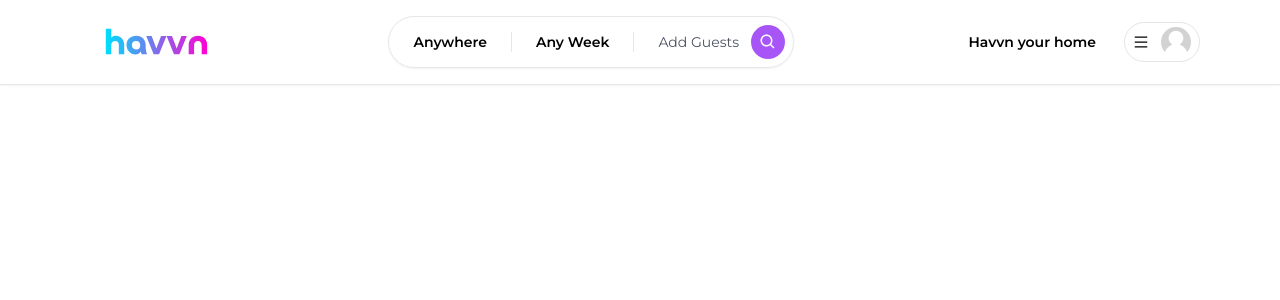
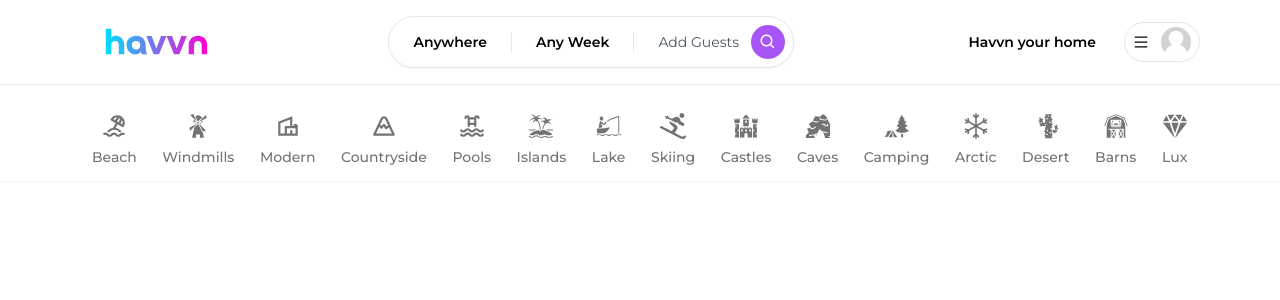
Before and after one commit to adipshr/havvn, a Next.js app: page / in a window 1280 px wide. Shown: the top 300 px of the page. Built offline with nearby package versions, Linux system fonts and the light colour scheme; no server answers.

Commit message:
feat: categorybox complete :D

```diff
--- a/app/components/modals/LoginModal.tsx
+++ b/app/components/modals/LoginModal.tsx
@@ -85,7 +85,7 @@
         outline
         label="Continue with Google"
         icon={FcGoogle}
-        onClick={() => {}}
+        onClick={() => signIn("google")}
       />
       <Button
         outline
--- /dev/null
+++ b/app/components/navbar/CategorieBox.tsx
@@ -0,0 +1,72 @@
+'use client';
+
+import qs from 'query-string';
+import { useRouter, useSearchParams } from "next/navigation";
+import { useCallback } from "react";
+import { IconType } from "react-icons";
+
+interface CategoryBoxProps {
+  icon: IconType,
+  label: string;
+  selected?: boolean;
+}
+
+const CategoryBox: React.FC<CategoryBoxProps> = ({
+  icon: Icon,
+  label,
+  selected,
+}) => {
+  const router = useRouter();
+  const params = useSearchParams();
+
+  const handleClick = useCallback(() => {
+    let currentQuery = {};
+
+    if (params) {
+      currentQuery = qs.parse(params.toString())
+    }
+
+    const updatedQuery: any = {
+      ...currentQuery,
+      category: label
+    }
+
+    if (params?.get('category') === label) {
+      delete updatedQuery.category;
+    }
+
+    const url = qs.stringifyUrl({
+      url: '/',
+      query: updatedQuery
+    }, { skipNull: true });
+
+    router.push(url);
+  }, [label, router, params]);
+
+  return (
+    <div
+      onClick={handleClick}
+      className={`
+        flex
+        flex-col
+        items-center
+        justify-center
+        gap-2
+        p-3
+        border-b-2
+        hover:text-neutral-800
+        transition
+        cursor-pointer
+        ${selected ? 'border-b-neutral-800' : 'border-transparent'}
+        ${selected ? 'text-neutral-800' : 'text-neutral-500'}
+      `}
+    >
+      <Icon size={26} />
+      <div className="font-medium text-sm">
+        {label}
+      </div>
+    </div>
+   );
+}
+
+export default CategoryBox;
--- /dev/null
+++ b/app/components/navbar/Categories.tsx
@@ -0,0 +1,137 @@
+'use client';
+
+import { usePathname, useSearchParams } from 'next/navigation';
+import { TbBeach, TbMountain, TbPool } from 'react-icons/tb';
+import {
+  GiBarn,
+  GiBoatFishing,
+  GiCactus,
+  GiCastle,
+  GiCaveEntrance,
+  GiForestCamp,
+  GiIsland,
+  GiWindmill
+} from 'react-icons/gi';
+import { FaSkiing } from 'react-icons/fa';
+import { BsSnow } from 'react-icons/bs';
+import { IoDiamond } from 'react-icons/io5';
+import { MdOutlineVilla } from 'react-icons/md';
+
+import CategoryBox from './CategorieBox';
+import Container from '../Container';
+
+
+export const categories = [
+  {
+    label: 'Beach',
+    icon: TbBeach,
+    description: 'This property is close to the beach!',
+  },
+  {
+    label: 'Windmills',
+    icon: GiWindmill,
+    description: 'This property is has windmills!',
+  },
+  {
+    label: 'Modern',
+    icon: MdOutlineVilla,
+    description: 'This property is modern!'
+  },
+  {
+    label: 'Countryside',
+    icon: TbMountain,
+    description: 'This property is in the countryside!'
+  },
+  {
+    label: 'Pools',
+    icon: TbPool,
+    description: 'This is property has a beautiful pool!'
+  },
+  {
+    label: 'Islands',
+    icon: GiIsland,
+    description: 'This property is on an island!'
+  },
+  {
+    label: 'Lake',
+    icon: GiBoatFishing,
+    description: 'This property is near a lake!'
+  },
+  {
+    label: 'Skiing',
+    icon: FaSkiing,
+    description: 'This property has skiing activies!'
+  },
+  {
+    label: 'Castles',
+    icon: GiCastle,
+    description: 'This property is an ancient castle!'
+  },
+  {
+    label: 'Caves',
+    icon: GiCaveEntrance,
+    description: 'This property is in a spooky cave!'
+  },
+  {
+    label: 'Camping',
+    icon: GiForestCamp,
+    description: 'This property offers camping activities!'
+  },
+  {
+    label: 'Arctic',
+    icon: BsSnow,
+    description: 'This property is in arctic environment!'
+  },
+  {
+    label: 'Desert',
+    icon: GiCactus,
+    description: 'This property is in the desert!'
+  },
+  {
+    label: 'Barns',
+    icon: GiBarn,
+    description: 'This property is in a barn!'
+  },
+  {
+    label: 'Lux',
+    icon: IoDiamond,
+    description: 'This property is brand new and luxurious!'
+  }
+]
+
+const Categories = () => {
+  const params = useSearchParams();
+  const category = params?.get('category');
+  const pathname = usePathname();
+  const isMainPage = pathname === '/';
+
+  if (!isMainPage) {
+    return null;
+  }
+
+  return (
+    <Container>
+      <div
+        className="
+          pt-4
+          flex
+          flex-row
+          items-center
+          justify-between
+          overflow-x-auto
+        "
+      >
+        {categories.map((item) => (
+          <CategoryBox
+            key={item.label}
+            label={item.label}
+            icon={item.icon}
+            selected={category === item.label}
+          />
+        ))}
+      </div>
+    </Container>
+  );
+}
+
+export default Categories;
--- a/app/components/navbar/Navbar.tsx
+++ b/app/components/navbar/Navbar.tsx
@@ -5,6 +5,7 @@
 import Logo from "./Logo";
 import Search from "./Search";
 import UserMenu from "./UserMenu";
+import Categories from "./Categories";
 
 interface NavbarProps {
   currentUser?: SafeUser | null;
@@ -22,6 +23,7 @@
           </div>
         </Container>
       </div>
+      <Categories />
     </div>
   );
 };
--- a/package.json
+++ b/package.json
@@ -14,6 +14,7 @@
     "axios": "^1.6.7",
     "bcrypt": "^5.1.1",
     "next": "14.1.0",
+    "query-string": "^9.0.0",
     "react": "^18",
     "react-dom": "^18",
     "react-hook-form": "^7.50.1",
```
Also changed, not shown: 1 other file (tests, documents, lock files or other folders).
